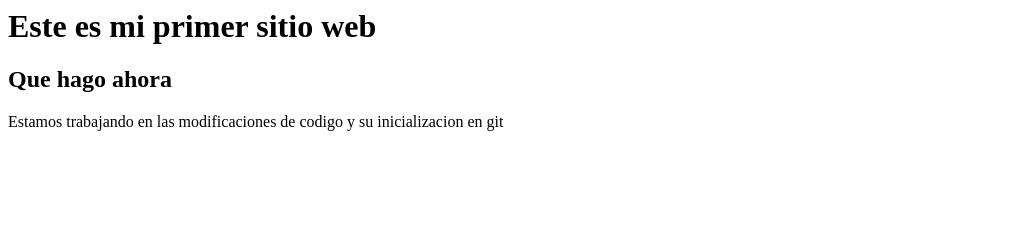
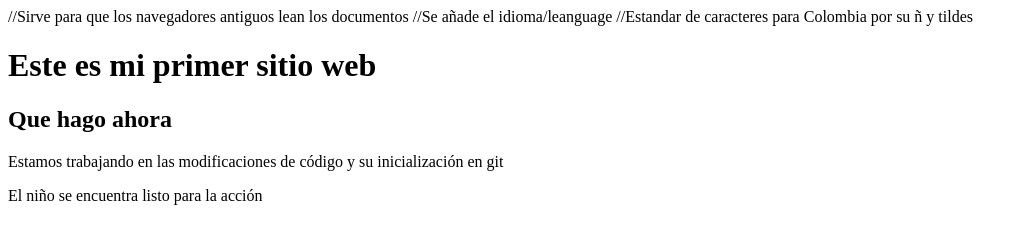
Before and after one commit to sircagev/Cristian_GIron_ADSo_2544590-mi-sitio-web, a plain HTML site: page index.html in a window 1280 px wide. Shown: the whole page, without its empty margins (0-1028 px from the left). Drawn offline with Linux system fonts and the light colour scheme.

Commit message:
Añade lenguaje, doctype, estandar de caracteres y viewport para ancho de pantalla

```diff
--- a/index.html
+++ b/index.html
@@ -1,10 +1,14 @@
-<html>
+<!DOCTYPE html> //Sirve para que los navegadores antiguos lean los documentos
+<html lang="es"> //Se añade el idioma/leanguage
     <head>
+        <meta charset = "UTF-8">  //Estandar de caracteres para Colombia por su ñ y tildes
+        <meta name="viewport" content="width=device-wiath, initial-scale=1.0">
         <title>Mi primer sitio web</title>
     </head>
     <body>
         <h1>Este es mi primer sitio web</h1>
         <h2>Que hago ahora</h2>
-        <p>Estamos trabajando en las modificaciones de codigo y su inicializacion en git</p>
+        <p>Estamos trabajando en las modificaciones de código y su inicialización en git</p>
+        <p>El niño se encuentra listo para la acción</p>
     </body>
 </html>
```
